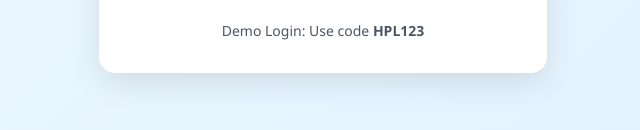
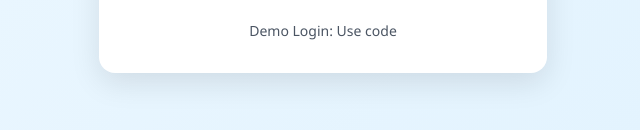
Before and after one commit to kartickdasn76-rgb/MedLab-H, a plain HTML site: page index.html in a window 1280 px wide. Shown: the part 604-734 px from the top of the page, 317-957 px from the left. Drawn offline with nearby package versions, Linux system fonts and the light colour scheme.

Commit message:
Update index.html
logni code hidden

```diff
--- a/index.html
+++ b/index.html
@@ -164,8 +164,7 @@
         </button>
 
         <div class="text-center mt-6 text-sm text-gray-600">
-            <p>Demo Login: Use code <span class="font-semibold">HPL123</span></p>
-        </div>
+            <p>Demo Login: Use code <span class="font-semibold"><!-- <div class="login-code">LOGIN_CODE_HERE</div> -->
     </div>
 
     <!-- Main Application -->
```
